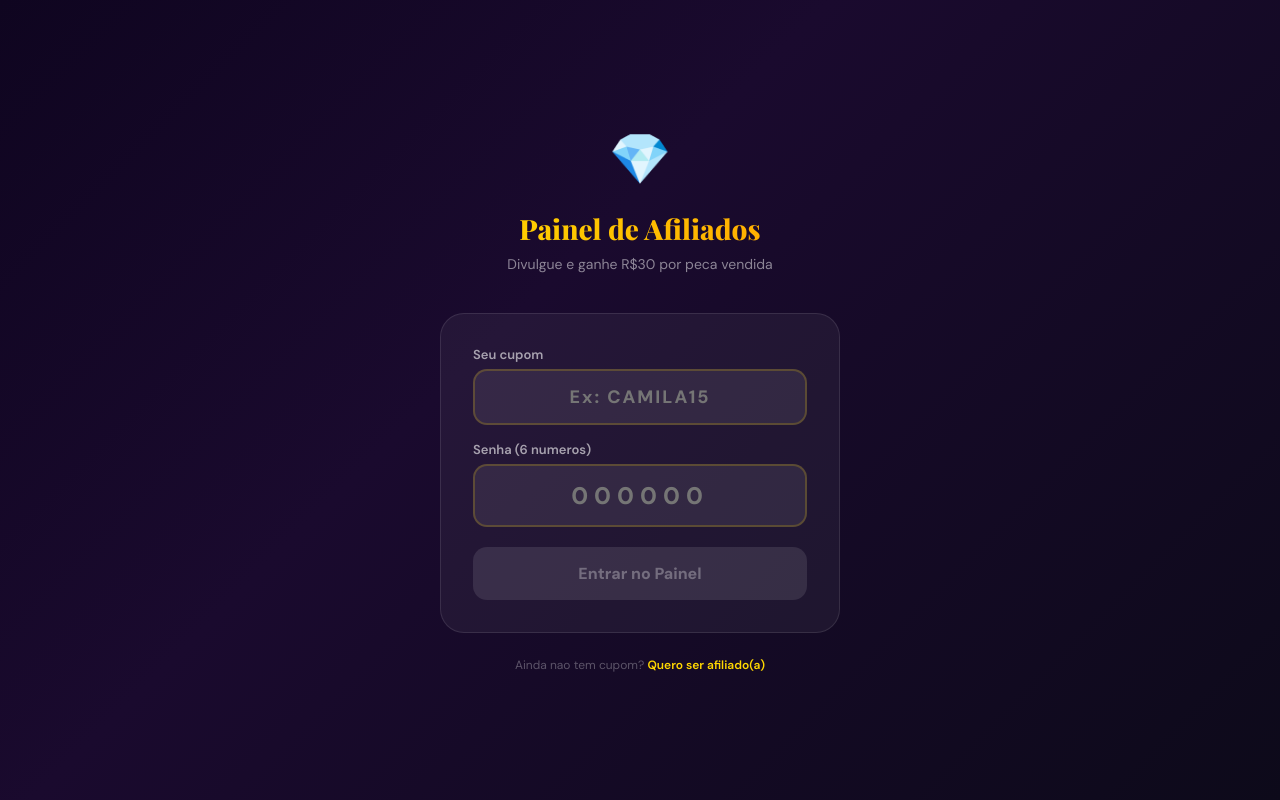
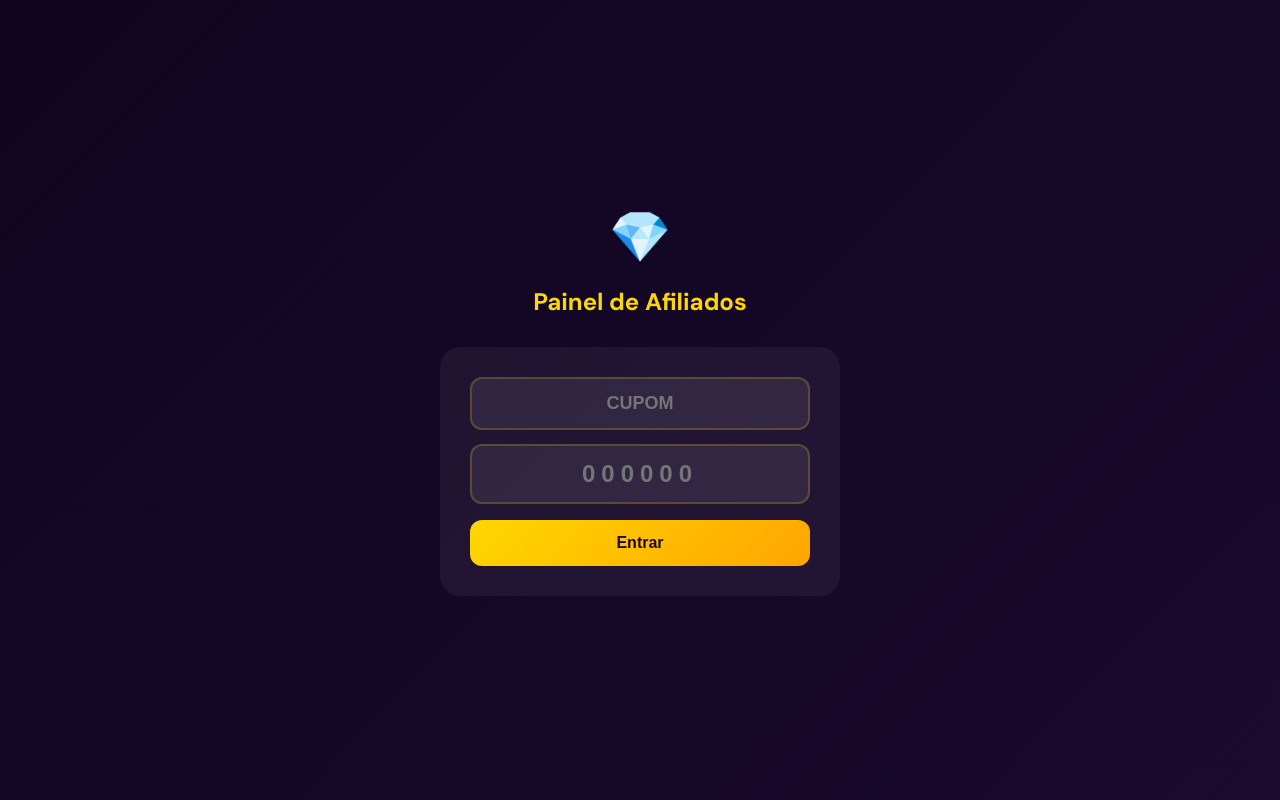
Before and after one commit to JOIASMAROMBA/joias-afiliados, a Next.js app: page /login in a window 1280 px wide. Built offline with nearby package versions, Linux system fonts and the light colour scheme; no server answers.

Commit message:
Update page.js

```diff
--- a/app/login/page.js
+++ b/app/login/page.js
@@ -10,36 +10,30 @@ export default function LoginPage() {
   const [loading, setLoading] = useState(false);
   const router = useRouter();
 
-  const handleLogin = async function() {
+  async function handleLogin() {
     setLoading(true);
     setError('');
-    var result = await supabase.from('affiliates').select('id, name, coupon_code, password_hash').ilike('coupon_code', coupon.trim()).single();
+    var result = await supabase.from('affiliates').select('id, name, coupon_code, password_hash, is_admin').ilike('coupon_code', coupon.trim()).single();
     if (result.error || !result.data) { setError('Cupom nao encontrado.'); setLoading(false); return; }
     if (result.data.password_hash && result.data.password_hash !== password) { setError('Senha incorreta.'); setLoading(false); return; }
     localStorage.setItem('affiliate_id', result.data.id);
     localStorage.setItem('affiliate_name', result.data.name);
     localStorage.setItem('affiliate_coupon', result.data.coupon_code);
-    router.push('/painel');
-  };
+    if (result.data.is_admin) { router.push('/admin'); } else { router.push('/painel'); }
+  }
 
   return (
-    <div style={{ minHeight: '100vh', display: 'flex', alignItems: 'center', justifyContent: 'center', padding: 20, background: 'linear-gradient(135deg, #0f0520 0%, #1a0a2e 40%, #0d0a1a 100%)' }}>
-      <div style={{ width: '100%', maxWidth: 400, animation: 'slideUp 0.5s ease-out' }}>
-        <div style={{ textAlign: 'center', marginBottom: 40 }}>
-          <div style={{ fontSize: 50, marginBottom: 16, animation: 'float 3s ease-in-out infinite' }}>💎</div>
-          <h1 style={{ fontFamily: "'Playfair Display', serif", fontSize: 28, fontWeight: 800, background: 'linear-gradient(90deg, #FFD700, #FFA500)', WebkitBackgroundClip: 'text', WebkitTextFillColor: 'transparent', marginBottom: 8 }}>Painel de Afiliados</h1>
-          <p style={{ color: 'rgba(255,255,255,0.5)', fontSize: 14 }}>Divulgue e ganhe R$30 por peca vendida</p>
+    <div style={{ minHeight: '100vh', display: 'flex', alignItems: 'center', justifyContent: 'center', padding: 20, background: 'linear-gradient(135deg, #0f0520, #1a0a2e)' }}>
+      <div style={{ width: '100%', maxWidth: 400 }}>
+        <div style={{ textAlign: 'center', marginBottom: 30 }}>
+          <div style={{ fontSize: 50, marginBottom: 16 }}>💎</div>
+          <h1 style={{ color: '#FFD700', fontSize: 24 }}>Painel de Afiliados</h1>
         </div>
-        <div style={{ background: 'rgba(255,255,255,0.05)', border: '1px solid rgba(255,255,255,0.1)', borderRadius: 24, padding: 32 }}>
-          <label style={{ display: 'block', marginBottom: 6, color: 'rgba(255,255,255,0.6)', fontSize: 13, fontWeight: 600 }}>Seu cupom</label>
-          <input type="text" value={coupon} onChange={function(e) { setCoupon(e.target.value.toUpperCase()); }} placeholder="Ex: CAMILA15" style={{ width: '100%', padding: '14px 20px', background: 'rgba(255,255,255,0.08)', border: '2px solid rgba(255,215,0,0.2)', borderRadius: 14, color: '#FFD700', fontSize: 18, fontWeight: 800, textAlign: 'center', letterSpacing: 2, outline: 'none', fontFamily: "'DM Sans', sans-serif", marginBottom: 16 }} />
-          <label style={{ display: 'block', marginBottom: 6, color: 'rgba(255,255,255,0.6)', fontSize: 13, fontWeight: 600 }}>Senha (6 numeros)</label>
-          <input type="password" inputMode="numeric" value={password} onChange={function(e) { setPassword(e.target.value.replace(/[^0-9]/g, '').substring(0, 6)); }} placeholder="000000" maxLength={6} style={{ width: '100%', padding: '14px 20px', background: 'rgba(255,255,255,0.08)', border: '2px solid rgba(255,215,0,0.2)', borderRadius: 14, color: '#FFD700', fontSize: 24, fontWeight: 800, textAlign: 'center', letterSpacing: 6, outline: 'none', fontFamily: "'DM Sans', sans-serif" }} />
-          {error && (<div style={{ marginTop: 12, padding: '10px 14px', background: 'rgba(255,80,80,0.1)', border: '1px solid rgba(255,80,80,0.2)', borderRadius: 10, color: '#ff6b6b', fontSize: 13, textAlign: 'center' }}>{error}</div>)}
-          <button onClick={handleLogin} disabled={loading || !coupon.trim()} style={{ width: '100%', padding: 16, marginTop: 20, background: coupon.trim() ? 'linear-gradient(135deg, #FFD700, #FFA500)' : 'rgba(255,255,255,0.1)', border: 'none', borderRadius: 14, color: coupon.trim() ? '#1a0a2e' : 'rgba(255,255,255,0.3)', fontWeight: 800, fontSize: 16, cursor: coupon.trim() ? 'pointer' : 'not-allowed', fontFamily: "'DM Sans', sans-serif", boxShadow: coupon.trim() ? '0 4px 20px rgba(255,215,0,0.3)' : 'none' }}>{loading ? 'Entrando...' : 'Entrar no Painel'}</button>
-        </div>
-        <div style={{ textAlign: 'center', marginTop: 24, color: 'rgba(255,255,255,0.3)', fontSize: 12 }}>
-          Ainda nao tem cupom?{' '}<span onClick={function() { router.push('/cadastro'); }} style={{ color: '#FFD700', cursor: 'pointer', fontWeight: 600 }}>Quero ser afiliado(a)</span>
+        <div style={{ background: 'rgba(255,255,255,0.05)', borderRadius: 20, padding: 30 }}>
+          <input type="text" value={coupon} onChange={function(e) { setCoupon(e.target.value.toUpperCase()); }} placeholder="CUPOM" style={{ width: '100%', padding: 14, background: 'rgba(255,255,255,0.08)', border: '2px solid rgba(255,215,0,0.2)', borderRadius: 12, color: '#FFD700', fontSize: 18, textAlign: 'center', outline: 'none', marginBottom: 14, fontWeight: 800 }} />
+          <input type="password" inputMode="numeric" value={password} onChange={function(e) { setPassword(e.target.value.replace(/[^0-9]/g, '').substring(0, 6)); }} placeholder="000000" maxLength={6} style={{ width: '100%', padding: 14, background: 'rgba(255,255,255,0.08)', border: '2px solid rgba(255,215,0,0.2)', borderRadius: 12, color: '#FFD700', fontSize: 24, textAlign: 'center', letterSpacing: 6, outline: 'none', fontWeight: 800 }} />
+          {error && (<div style={{ marginTop: 12, padding: 10, background: 'rgba(255,80,80,0.1)', border: '1px solid rgba(255,80,80,0.3)', borderRadius: 8, color: '#ff6b6b', fontSize: 13, textAlign: 'center' }}>{error}</div>)}
+          <button onClick={handleLogin} disabled={loading || !coupon.trim()} style={{ width: '100%', padding: 14, marginTop: 16, background: 'linear-gradient(135deg, #FFD700, #FFA500)', border: 'none', borderRadius: 12, color: '#1a0a2e', fontWeight: 800, fontSize: 16, cursor: 'pointer' }}>{loading ? 'Entrando...' : 'Entrar'}</button>
         </div>
       </div>
     </div>
```
